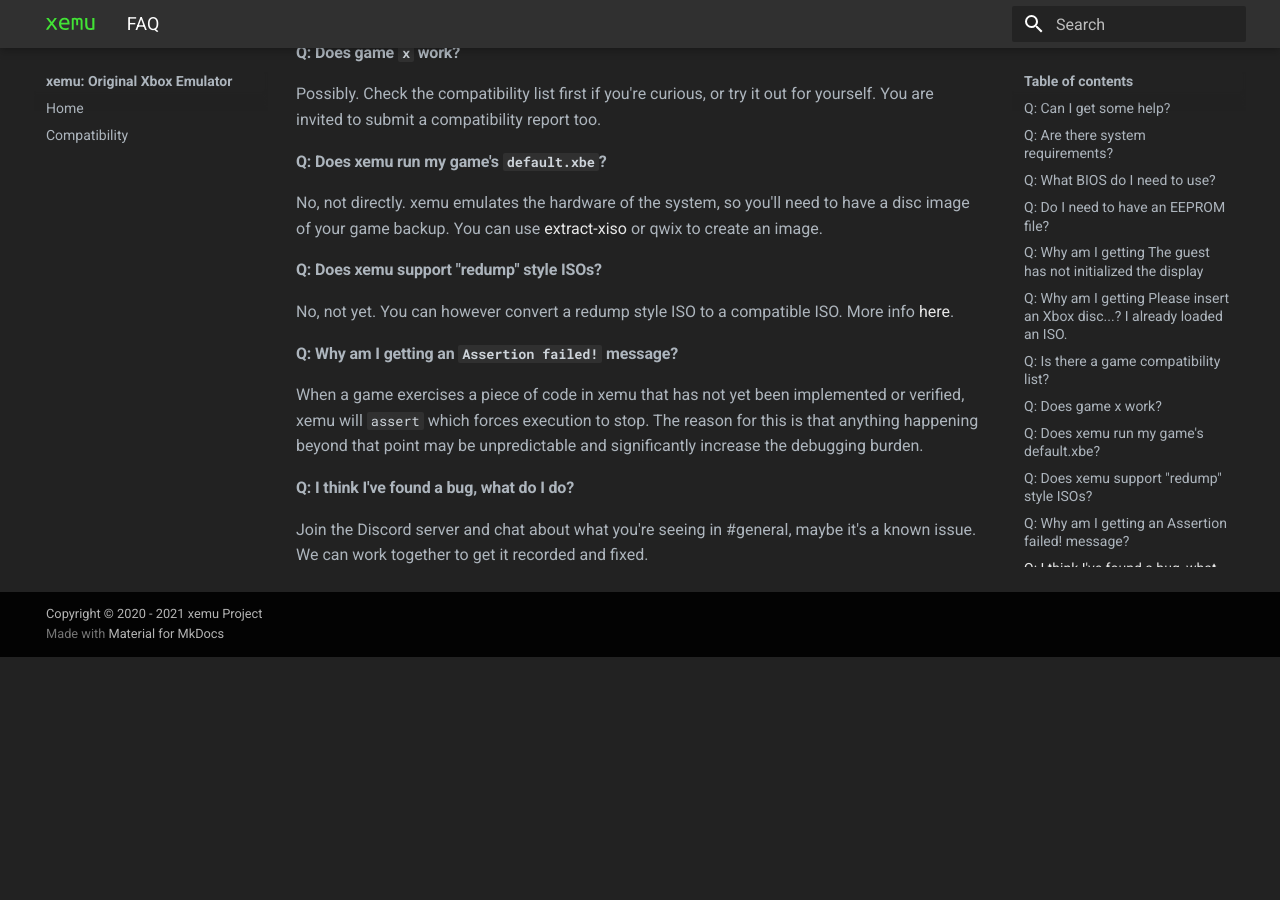
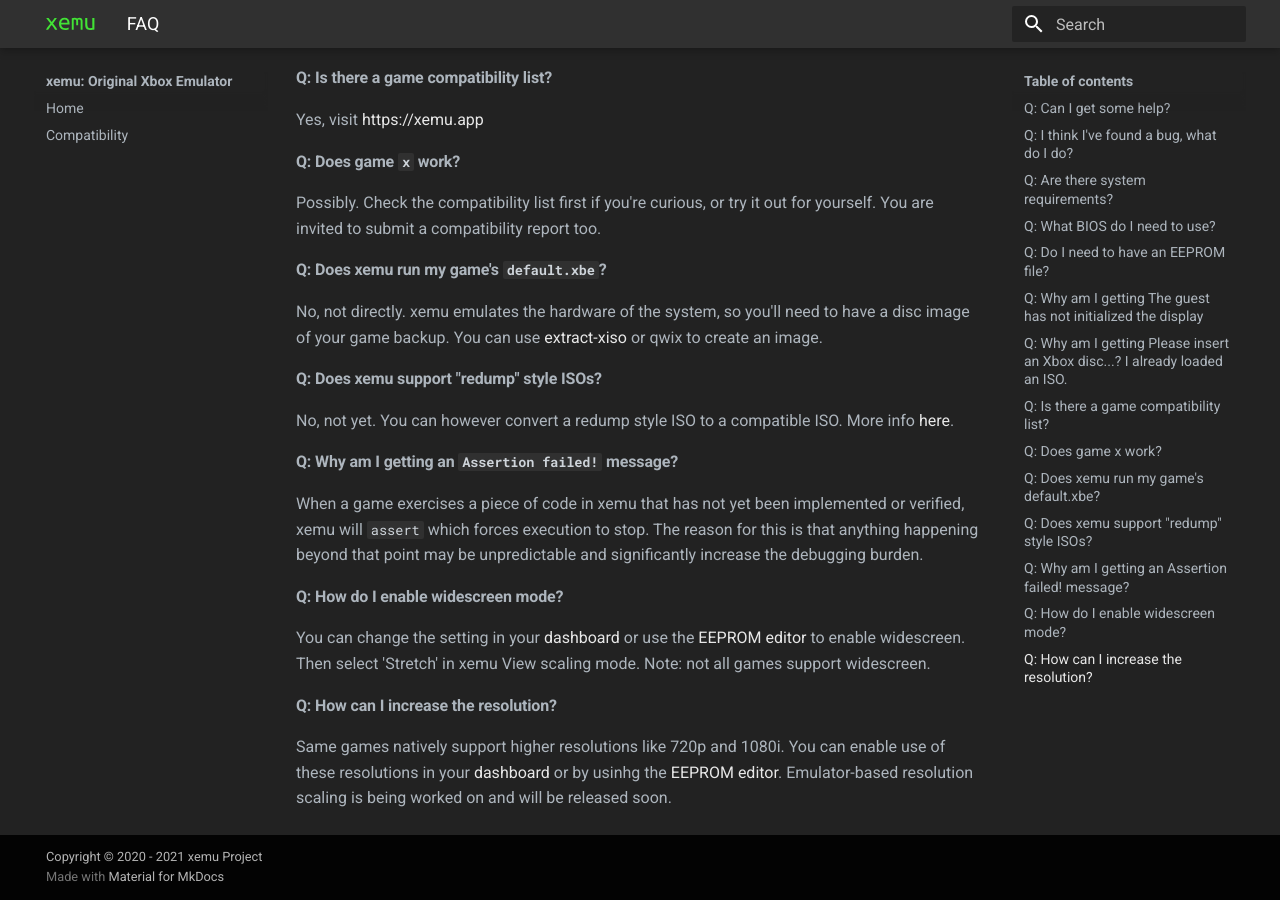
Before and after one commit to xemu-project/xemu-website, an MkDocs documentation site: the page built from docs/docs/faq.md, in a window 1280 px wide and 900 px high, scrolled down 940 px. Built offline with MkDocs 1.6.1 and Material for MkDocs 9.7.7, drawn with Linux system fonts in a browser that asks for light colours; before the commit the page ends 1597 px from its top, so only the background shows below that; some of the changed text lies outside the part shown.

Commit message:
Add some more FAQ

```diff
--- a/docs/docs/faq.md
+++ b/docs/docs/faq.md
@@ -2,6 +2,9 @@
 Of course, but first please read through the [getting started guide](getting-started.md). If you still have questions, please read the following FAQs. If you're still having problems, head to #help in the xemu Discord server.
 
 [![Chat Badge](https://img.shields.io/badge/Chat-xemu%20Discord%20Server-7289DA?logo=Discord&logoColor=white)](https://discord.gg/ayyjsuM)
+
+#### Q: I think I've found a bug, what do I do?
+Join the Discord server and chat about what you're seeing in #general, maybe it's a known issue. We can work together to get it recorded and fixed.
 
 #### Q: Are there system requirements?
 There are not strict requirements; most relatively modern systems should be able to run xemu. xemu runs on all major operating systems.
@@ -33,5 +36,8 @@ No, not yet. You can however convert a redump style ISO to a compatible ISO. Mor
 #### Q: Why am I getting an `Assertion failed!` message?
 When a game exercises a piece of code in xemu that has not yet been implemented or verified, xemu will `assert`  which forces execution to stop. The reason for this is that anything happening beyond that point may be unpredictable and significantly increase the debugging burden.
 
-#### Q: I think I've found a bug, what do I do?
-Join the Discord server and chat about what you're seeing in #general, maybe it's a known issue. We can work together to get it recorded and fixed.
+#### Q: How do I enable widescreen mode?
+You can change the setting in your [dashboard](dashboard.md) or use the [EEPROM editor](eeprom.md) to enable widescreen. Then select 'Stretch' in xemu View scaling mode. Note: not all games support widescreen.
+
+#### Q: How can I increase the resolution?
+Same games natively support higher resolutions like 720p and 1080i. You can enable use of these resolutions in your [dashboard](dashboard.md) or by usinhg the [EEPROM editor](eeprom.md). Emulator-based resolution scaling is being worked on and will be released soon.
```
